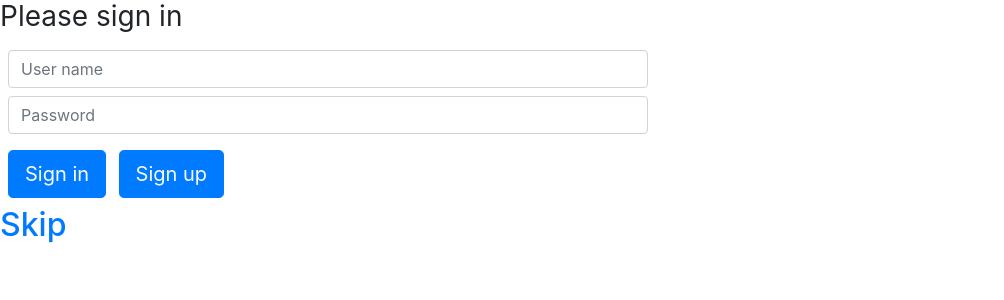
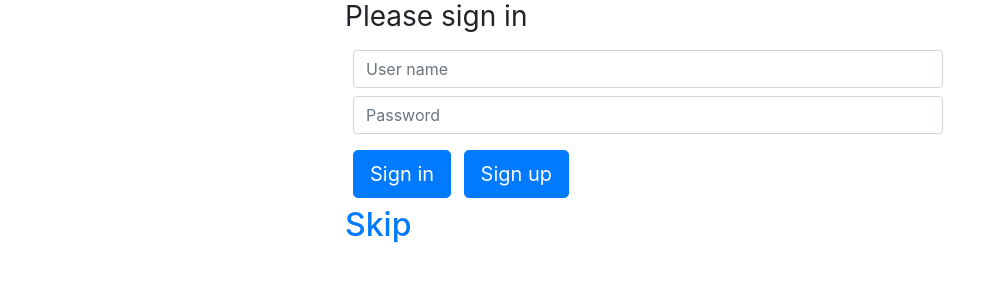
Before and after one commit to dish34/miniWiki-django, a Django app: page / in a window 1280 px wide. Shown: the top 300 px of the page, without its empty margins (0-1004 px from the left). Run offline with Django 3.2, Linux system fonts and the light colour scheme; some libraries are stand-ins or nearby versions.

Commit message:
changed classes

```diff
--- a/scrap/templates/scrap/login.html
+++ b/scrap/templates/scrap/login.html
@@ -11,20 +11,21 @@
 <div class="text-centred">
 
     <div class="row">
-        <div class="col">
+        <div style="width:650px;" class="container">
+            <div class="col-sm-12">
+
                 <form action="{% url 'login' %}" method="post" class="form-signin text-centred">
                     {% csrf_token %}
                     <h1 class="h3 mb-3 font-weight-normal">Please sign in</h1>
-                <input style="width:50%;" class="form-control m-2" type="text" name="username" placeholder="User name">
-                <input style="width:50%;" class="form-control m-2" type="password" name="password"
-                    placeholder="Password">
+                    <input class="form-control m-2" type="text" name="username" placeholder="User name">
+                    <input class="form-control m-2" type="password" name="password" placeholder="Password">
                     <button class="btn btn-lg btn-primary m-2" type="submit">Sign in</button>
                     <button class="btn btn-lg btn-primary"><a class="text-light" href="{% url 'signup' %}">Sign up</a>
                     </button>
                     <h2><a href="{% url 'soup' %}">Skip</a></h2>
                 </form>
             </div>
-
+        </div>
     </div>
 
 
```
Lines whose indentation alone changed are shown as unchanged.
